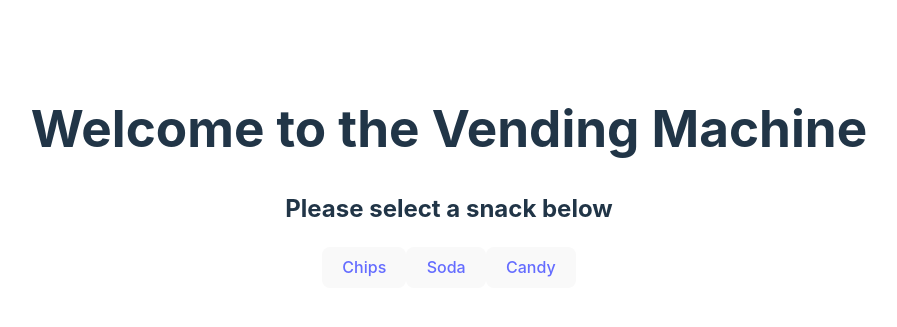
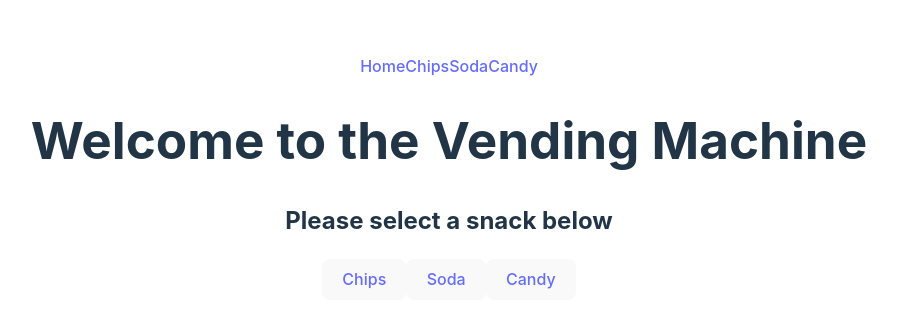
Before and after one commit to franklinkong981/Vending-Machine-App, a React (Vite) app in the folder vending-machine/: page / in a window 1280 px wide. Shown: the part 223-550 px from the top of the page, without its empty margins (191-1088 px from the left). Built offline with nearby package versions, Linux system fonts and the light colour scheme.

Commit message:
Added Navbar component with NavLinks

```diff
--- a/vending-machine/src/App.jsx
+++ b/vending-machine/src/App.jsx
@@ -2,6 +2,7 @@ import React from 'react';
 import {BrowserRouter, Routes, Route} from "react-router-dom";
 import './App.css';
 
+import NavBar from "./NavBar.jsx";
 import VendingMachine from "./VendingMachine.jsx";
 import Chips from "./Chips.jsx";
 import Soda from "./Soda.jsx";
@@ -12,6 +13,7 @@ function App() {
   return (
    <div className="App">
     <BrowserRouter>
+      <NavBar />
       <Routes>
         <Route path="/" element={<VendingMachine />} />
         <Route path="/chips" element={<Chips />} />
--- /dev/null
+++ b/vending-machine/src/NavBar.jsx
@@ -0,0 +1,39 @@
+import React from "react";
+import {NavLink} from "react-router-dom";
+
+const NavBar = () => {
+  return (
+    <nav className="NavBar">
+      <NavLink to="/"
+        className={({ isActive, isPending }) =>
+          isPending ? "pending" : isActive ? "active" : ""
+        }
+      >
+        Home
+      </NavLink>
+      <NavLink to="/chips"
+        className={({ isActive, isPending }) =>
+          isPending ? "pending" : isActive ? "active" : ""
+        }
+      >
+        Chips
+      </NavLink>
+      <NavLink to="/soda"
+        className={({ isActive, isPending }) =>
+          isPending ? "pending" : isActive ? "active" : ""
+        }
+      >
+        Soda
+      </NavLink>
+      <NavLink to="/candy"
+        className={({ isActive, isPending }) =>
+          isPending ? "pending" : isActive ? "active" : ""
+        }
+      >
+        Candy
+      </NavLink>
+    </nav>
+  );
+};
+
+export default NavBar;
```
